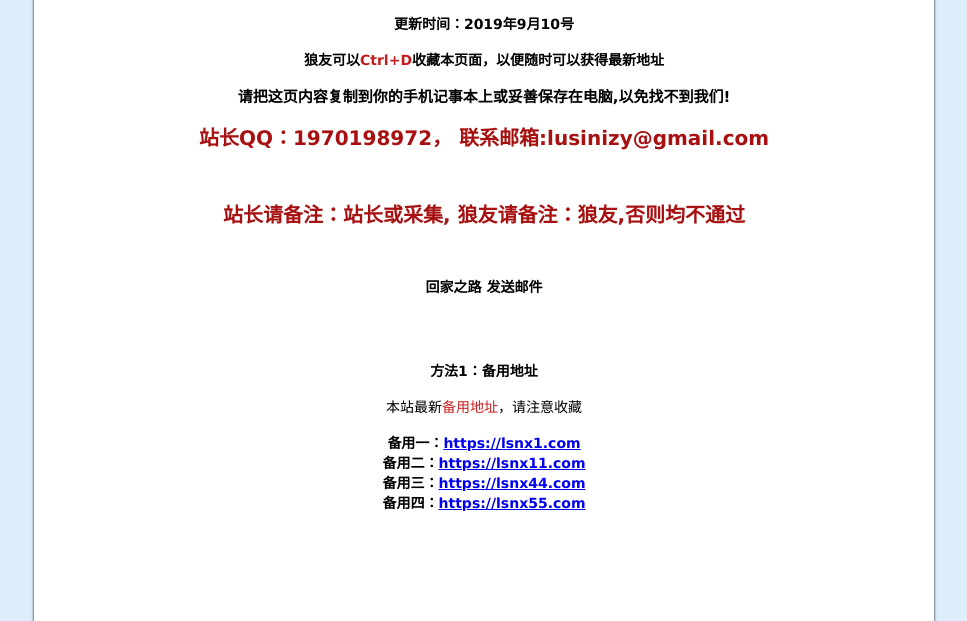
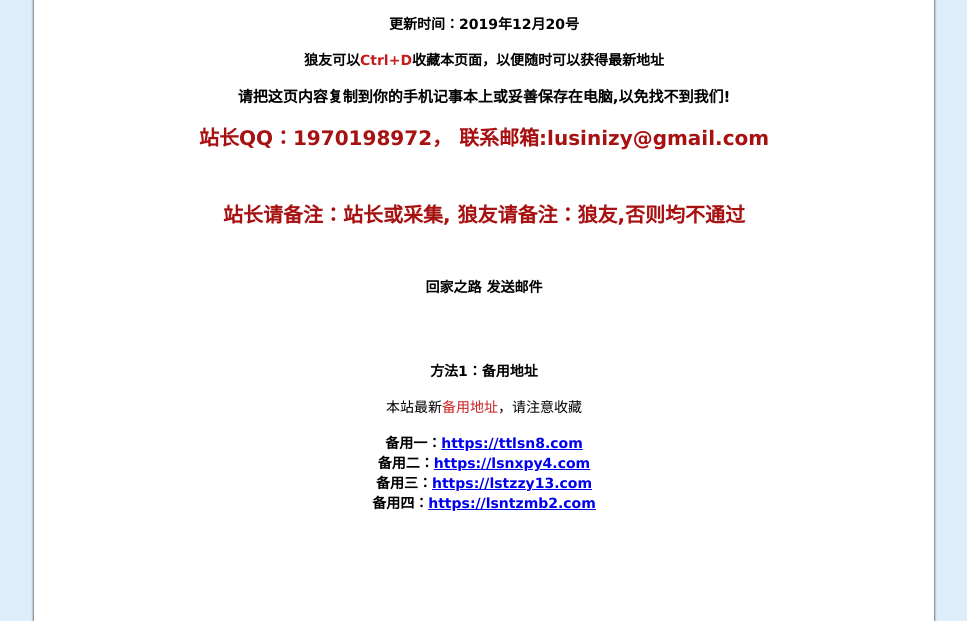
Before and after one commit to nyg666/lsn, a plain HTML site: page index.html in a window 1280 px wide. Shown: the part 147-768 px from the top of the page, without its empty margins (156-1123 px from the left). Drawn offline with Linux system fonts and the light colour scheme.

Commit message:
Update index.html

```diff
--- a/index.html
+++ b/index.html
@@ -44,7 +44,7 @@
     <div id="space">
         <div id="container">
             <div align="center" style="text-align: center;"><span style="font-size: 30px;"><span style="font-weight: bold;">狼少年资源站官方发布页</span></span></div><br>
-            <div align="center" style="text-align: center;"><span style="font-weight: bold;">更新时间：2019年9月10号</span></div><br>
+            <div align="center" style="text-align: center;"><span style="font-weight: bold;">更新时间：2019年12月20号</span></div><br>
             <div align="center" style="text-align: center;"><span style="font-weight: bold;">狼友可以<span style="color: #c31d1d;">Ctrl+D</span>收藏本页面，以便随时可以获得最新地址</span></div><br>
             <div align="center" style="text-align: center;"><span style="font-size: 15px;"><span style="font-weight: bold;">请把这页内容复制到你的手机记事本上或妥善保存在电脑,以免找不到我们!</span></span></div><br>
             <div align="center" style="text-align: center;"><span style="font-weight: bold;"><span style="color: #a71111;"><span
@@ -56,10 +56,10 @@
             <div align="center" style="text-align: center;"><span style="font-weight: bold;">回家之路 发送邮件</span></div><br><br><br><br>
             <div align="center" style="text-align: center;"><span style="font-weight: bold;">方法1：备用地址</span></div><br>
             <div align="center" style="text-align: center;">本站最新<span style="color: #ca2121;">备用地址</span>，请注意收藏</div><br>
-            <div align="center" style="text-align: center;"><span style="font-weight: bold;">备用一：<a href="https://lsnx1.com" target="_blank">https://lsnx1.com</a></span></div>
-            <div align="center" style="text-align: center;"><span style="font-weight: bold;">备用二：<a href="https://lsnx11.com" target="_blank">https://lsnx11.com</a></span></div>
-            <div align="center" style="text-align: center;"><span style="font-weight: bold;">备用三：<a href="https://lsnx44.com" target="_blank">https://lsnx44.com</a></span></div>
-            <div align="center" style="text-align: center;"><span style="font-weight: bold;">备用四：<a href="https://lsnx55.com" target="_blank">https://lsnx55.com</a></span></div><br><br><br><br><br><br><br>
+            <div align="center" style="text-align: center;"><span style="font-weight: bold;">备用一：<a href="https://ttlsn8.com" target="_blank">https://ttlsn8.com</a></span></div>
+            <div align="center" style="text-align: center;"><span style="font-weight: bold;">备用二：<a href="https://lsnxpy4.com" target="_blank">https://lsnxpy4.com</a></span></div>
+            <div align="center" style="text-align: center;"><span style="font-weight: bold;">备用三：<a href="https://lsntzzy13.com" target="_blank">https://lstzzy13.com</a></span></div>
+            <div align="center" style="text-align: center;"><span style="font-weight: bold;">备用四：<a href="https://lsntzmb2.com" target="_blank">https://lsntzmb2.com</a></span></div><br><br><br><br><br><br><br>
             <div align="center" style="text-align: center;"><span style="font-weight: bold;">方法2：邮件回复</span></div>
             <div align="center" style="text-align: center;"><span style="font-weight: bold;">如果因各种原因，以上方法都不行（通常概率是万分之一），<br>可以发送邮件到
                     &nbsp;<span style="color: #8a0f0f;">lusinizy@gmail.com<br></span>，索取最新地址。（不推荐使用，只有当以上方法不行时使用）</span></div>
```
